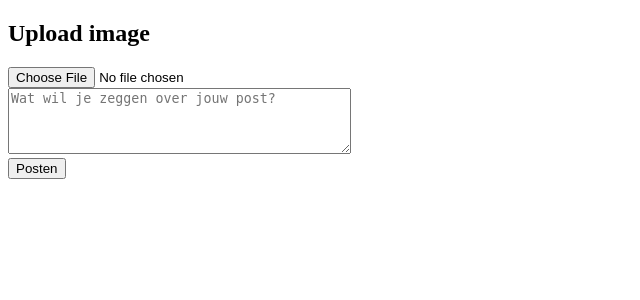
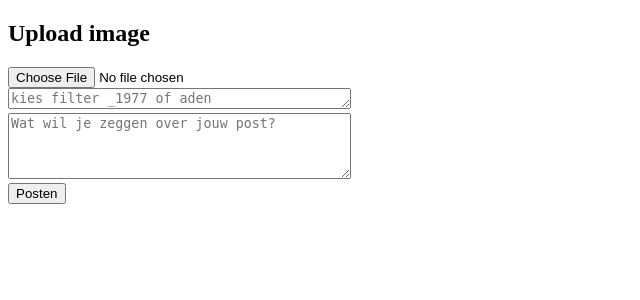
Before and after one commit to abuijzen/PHP-groep12, a PHP site: page /upload.php in a window 1280 px wide. Shown: the part 26-326 px from the top of the page, without its empty margins (0-640 px from the left). Run offline with PHP 8.4, Linux system fonts and the light colour scheme; the visitor is signed in with stand-in values (Sample User, id 1); data that the repository does not hold is empty.

Commit message:
Update upload.php

```diff
--- a/upload.php
+++ b/upload.php
@@ -10,6 +10,8 @@ if (isset($_SESSION['email'])) {
     header('location:login.php');
 }
 
+echo User::getUserId();
+
 //upload moet iets bevatten
 if (!empty($_FILES['image']['name'])) {
     // pad waar afbeelding wordt opgeslagen
@@ -19,6 +21,7 @@ if (!empty($_FILES['image']['name'])) {
     $post = new Post();
     $post->setImage($_FILES['image']['name']);
     $post->setText(htmlspecialchars($_POST['text']));
+    $post->setFilter(htmlspecialchars($_POST['filter']));
     $post->uploadPosts();
 
     //zet de geüploadede afbeelding in de map "images"
@@ -61,6 +64,9 @@ else {
                 <input type="file" name="image" accept="image/*" capture="camera"/>
             </div>
             <div>
+                <textarea name="filter" cols="40" rows="1" placeholder="kies filter _1977 of aden"></textarea>
+            </div>
+            <div>
                 <textarea name="text" cols="40" rows="4" placeholder="Wat wil je zeggen over jouw post?"></textarea>
             </div>
             <div>
```
